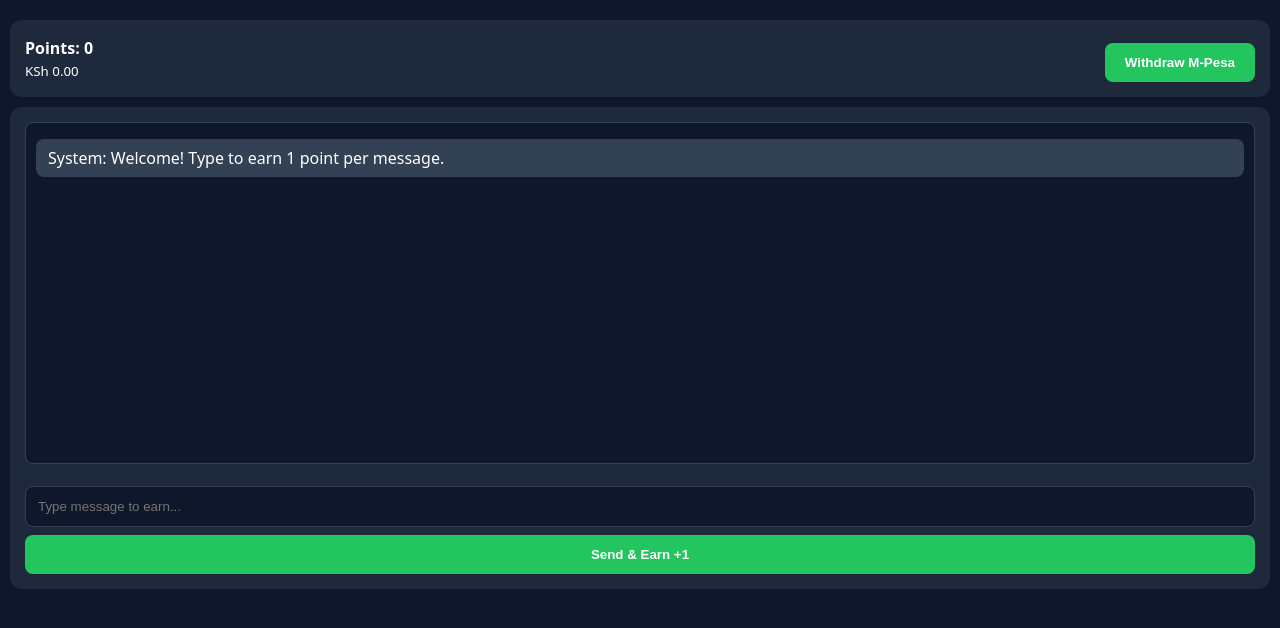
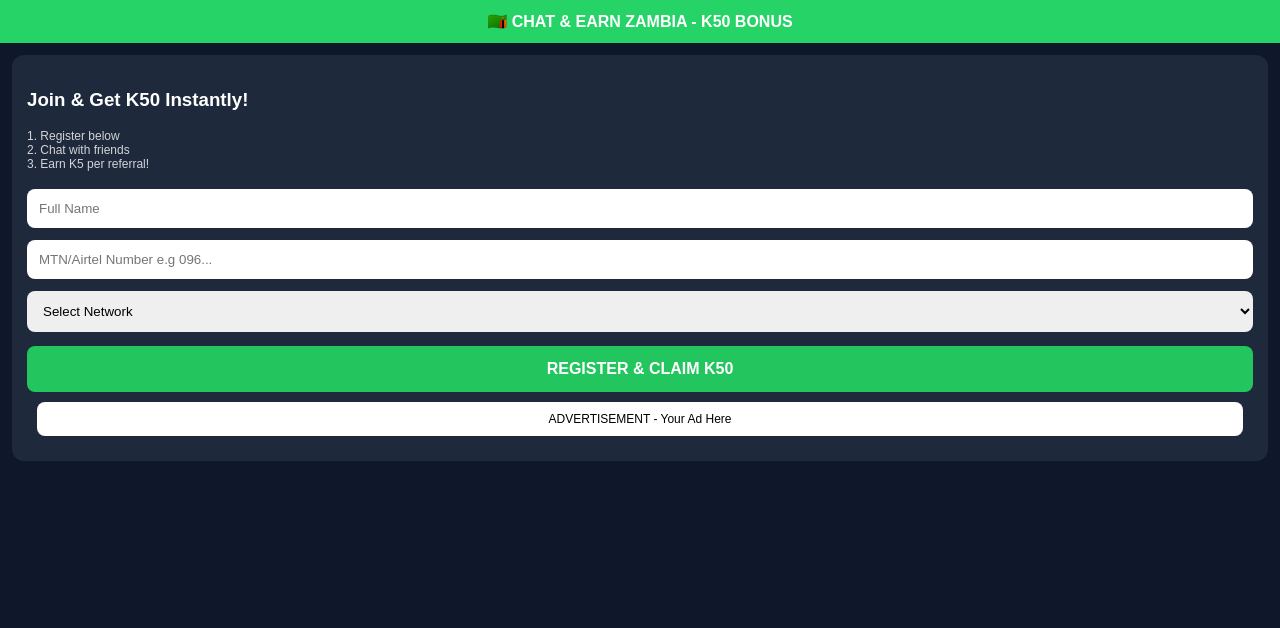
Before and after one commit to lastiek6-droid/chat-and-earn, a plain HTML site: page index.html in a window 1280 px wide. Drawn offline with Linux system fonts and the light colour scheme.

Commit message:
Update index.html

```diff
--- a/index.html
+++ b/index.html
@@ -1,43 +1,83 @@
 <!DOCTYPE html>
 <html>
 <head>
-<meta charset="UTF-8">
-<meta name="viewport" content="width=device-width, initial-scale=1">
-<title>Chat & Earn</title>
+<meta name="viewport" content="width=device-width,initial-scale=1">
+<title>Chat & Earn Zambia - K50 Welcome</title>
 <style>
-body{font-family:system-ui;background:#0f172a;color:white;margin:0;padding:10px}
-.card{background:#1e293b;border-radius:12px;padding:15px;margin:10px 0}
-#chat{height:320px;overflow-y:auto;background:#0f172a;border:1px solid #334155;border-radius:8px;padding:10px}
-.msg{margin:6px 0;padding:8px 12px;background:#334155;border-radius:8px}
-button{background:#22c55e;color:white;border:0;padding:12px 20px;border-radius:8px;font-weight:bold;width:100%;margin-top:8px}
-input{width:100%;padding:12px;border-radius:8px;border:1px solid #334155;background:#0f172a;color:white;box-sizing:border-box}
-.wallet{display:flex;justify-content:space-between;align-items:center}
+body{background:#0f172a;color:white;font-family:sans-serif;margin:0;padding:0}
+.banner{background:#25D366;padding:12px;text-align:center;font-weight:bold;position:sticky;top:0;z-index:10}
+.card{background:#1e293b;margin:12px;padding:15px;border-radius:12px}
+input,select{width:100%;padding:12px;margin:6px 0;border-radius:8px;border:none;box-sizing:border-box}
+.btn{background:#22c55e;color:white;padding:14px;border:none;border-radius:8px;width:100%;font-weight:bold;font-size:16px;margin-top:8px}
+.chatbox{background:#1e293b;height:320px;overflow-y:auto;padding:10px;margin:12px;border-radius:10px}
+.msg{background:#334155;padding:10px;margin:6px;border-radius:8px}
+.hidden{display:none}
+.ad{background:white;color:black;text-align:center;padding:10px;margin:10px;border-radius:8px;font-size:12px}
+.small{font-size:12px;opacity:0.8}
 </style>
 </head>
 <body>
-<div class="card wallet">
-<div><b>Points: <span id="pts">0</span></b><br><small>KSh <span id="kes">0.00</span></small></div>
-<button style="width:auto" onclick="withdraw()">Withdraw M-Pesa</button>
+<div class="banner">🇿🇲 CHAT & EARN ZAMBIA - K50 BONUS</div>
+
+<div class="card" id="regCard">
+<h3>Join & Get K50 Instantly!</h3>
+<p class="small">1. Register below<br>2. Chat with friends<br>3. Earn K5 per referral!</p>
+<input id="name" placeholder="Full Name">
+<input id="phone" placeholder="MTN/Airtel Number e.g 096...">
+<select id="network"><option>Select Network</option><option>MTN Mobile Money</option><option>Airtel Money</option><option>Zamtel Kwacha</option></select>
+<button class="btn" onclick="register()">REGISTER & CLAIM K50</button>
+<div class="ad">ADVERTISEMENT - Your Ad Here</div>
 </div>
-<div class="card">
-<div id="chat"><div class="msg">System: Welcome! Type to earn 1 point per message.</div></div>
-<br>
-<input id="input" placeholder="Type message to earn...">
-<button onclick="send()">Send & Earn +1</button>
+
+<div class="card hidden" id="appCard">
+<h3>Welcome <span id="uName"></span>! Balance: K<span id="bal">50</span></h3>
+<div class="ad">AD: Earn more! Share your link!</div>
+<p class="small">Your Referral Link:</p>
+<input id="refLink" readonly>
+<button class="btn" onclick="shareLink()">SHARE ON WHATSAPP</button>
+<div class="chatbox" id="chatBox">
+<div class="msg"><b>System:</b> Welcome to Zambia Chat! Start chatting to earn!</div>
 </div>
+<input id="chatInput" placeholder="Type message...">
+<button class="btn" onclick="sendMsg()">Send Message</button>
+<button class="btn" style="background:#3b82f6" onclick="withdraw()">WITHDRAW K<span id="bal2">50</span> NOW</button>
+<p class="small">Min withdraw K100. Keep chatting & inviting!</p>
+</div>
+
 <script>
-let pts=parseInt(localStorage.getItem('pts')||0);
-function update(){document.getElementById('pts').innerText=pts;document.getElementById('kes').innerText=(pts*0.5).toFixed(2);localStorage.setItem('pts',pts)}
-update();
-function send(){
- let v=document.getElementById('input').value.trim();
- if(v.length<3)return alert('Type longer message');
- let c=document.getElementById('chat');
- c.innerHTML+=`<div class="msg">You: ${v} <small style="color:#22c55e">+1</small></div>`;
- document.getElementById('input').value='';
- pts++;update();c.scrollTop=c.scrollHeight;
+let bal=50;
+function register(){
+ let n=document.getElementById('name').value;
+ let p=document.getElementById('phone').value;
+ if(n.length<3||p.length<8){alert('Enter name & valid phone');return}
+ document.getElementById('uName').innerText=n;
+ document.getElementById('regCard').classList.add('hidden');
+ document.getElementById('appCard').classList.remove('hidden');
+ let link='https://lastiek6-droid.github.io/chat-and-earn/?ref='+p;
+ document.getElementById('refLink').value=link;
+ localStorage.setItem('zambia_user',n);
+ alert('Success! K50 added to your balance!');
 }
-function withdraw(){alert('M-Pesa Request: KSh '+document.getElementById('kes').innerText+'\nNext: Connect Daraja API');}
+function sendMsg(){
+ let t=document.getElementById('chatInput').value;
+ if(!t)return;
+ let box=document.getElementById('chatBox');
+ box.innerHTML+='<div class=msg><b>You:</b> '+t+'</div>';
+ document.getElementById('chatInput').value='';
+ setTimeout(()=>{box.innerHTML+='<div class=msg><b>Friend:</b> Hi! Nice to chat 😊</div>'; box.scrollTop=box.scrollHeight;},1000);
+ bal+=0.5; updateBal();
+}
+function updateBal(){document.getElementById('bal').innerText=bal.toFixed(2);document.getElementById('bal2').innerText=bal.toFixed(2);}
+function shareLink(){
+ let l=document.getElementById('refLink').value;
+ let txt='Join Chat & Earn Zambia! I got K50 free! '+l;
+ window.open('https://wa.me/?text='+encodeURIComponent(txt),'_blank');
+ bal+=5; updateBal(); alert('K5 bonus for sharing!');
+}
+function withdraw(){
+ if(bal<100){alert('Need K100 minimum. You have K'+bal.toFixed(2)+'. Invite 10 friends to reach!');return}
+ alert('Withdrawal request for K'+bal+' sent! You will receive on '+document.getElementById('network').value+' within 24hrs!');
+}
 </script>
 </body>
 </html>
```
